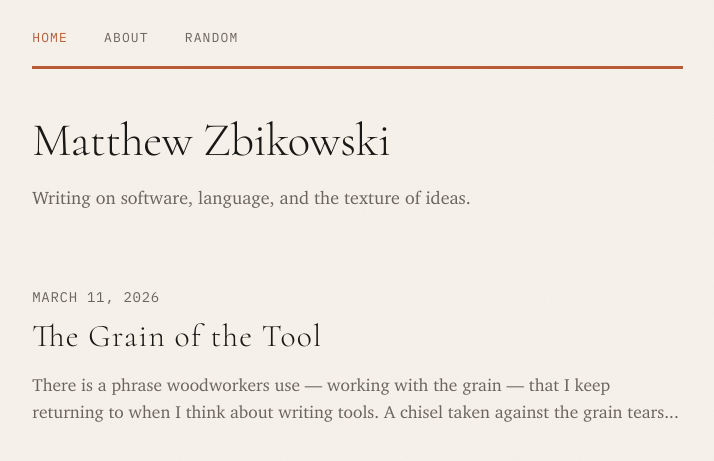
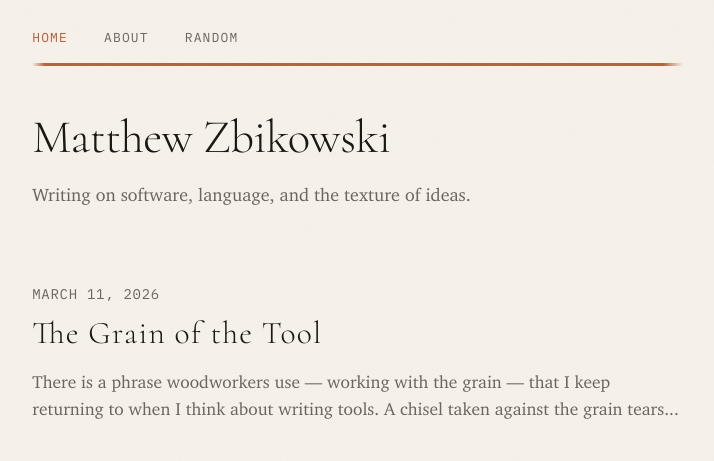
Before and after one commit to matt-zb/matt-zb.github.io, a Jekyll site: the page built from index.html, in a window 1280 px wide. Shown: the top 461 px of the page, without its empty margins (275-989 px from the left). Built offline with Jekyll 4.4.1, drawn with Linux system fonts in a browser that asks for light colours; some web fonts are replaced.

Commit message:
Replace solid accent border with noise-textured rule
Use a ::after pseudo-element instead of border-bottom. The strip is
filled with the accent color + noise texture overlay, and a mask-image
softly tapers the edges to transparent — matching the site's organic,
ink-on-paper aesthetic.

https://claude.ai/code/session_01Be8Hbc8ywBiZABiRhYb4bV

```diff
--- a/assets/css/style.css
+++ b/assets/css/style.css
@@ -89,7 +89,25 @@ body {
   gap: 2rem;
   align-items: baseline;
   padding-bottom: 1rem;
-  border-bottom: 3px solid var(--accent);
+  position: relative;
+}
+
+.site-nav::after {
+  content: '';
+  position: absolute;
+  left: 0;
+  right: 0;
+  bottom: 0;
+  height: 3px;
+  background-color: var(--accent);
+  background-image: var(--noise);
+  mask-image: linear-gradient(
+    to right,
+    transparent 0%,
+    black 2%,
+    black 97%,
+    transparent 100%
+  );
 }
 
 .site-nav .nav-link {
```
